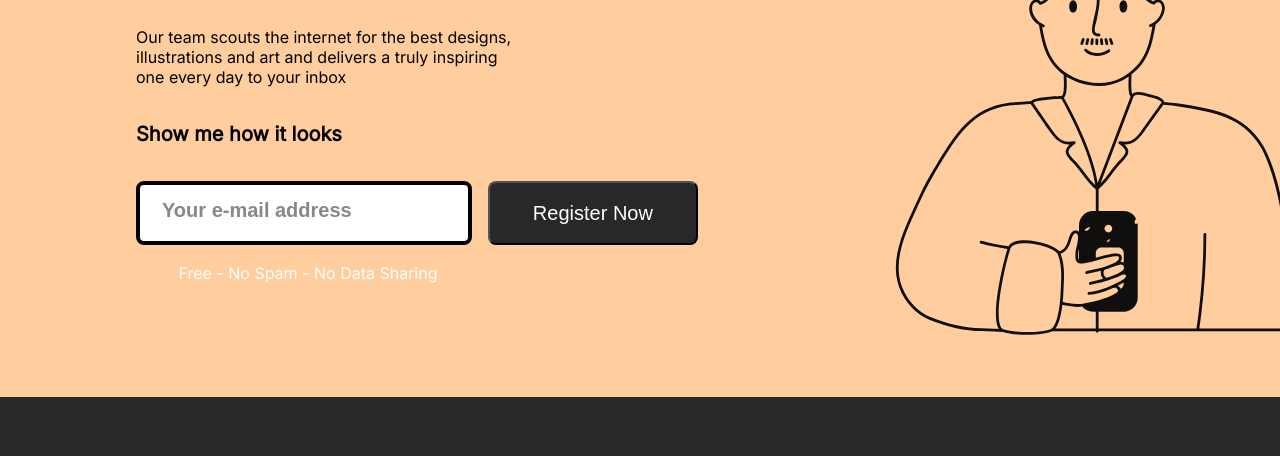
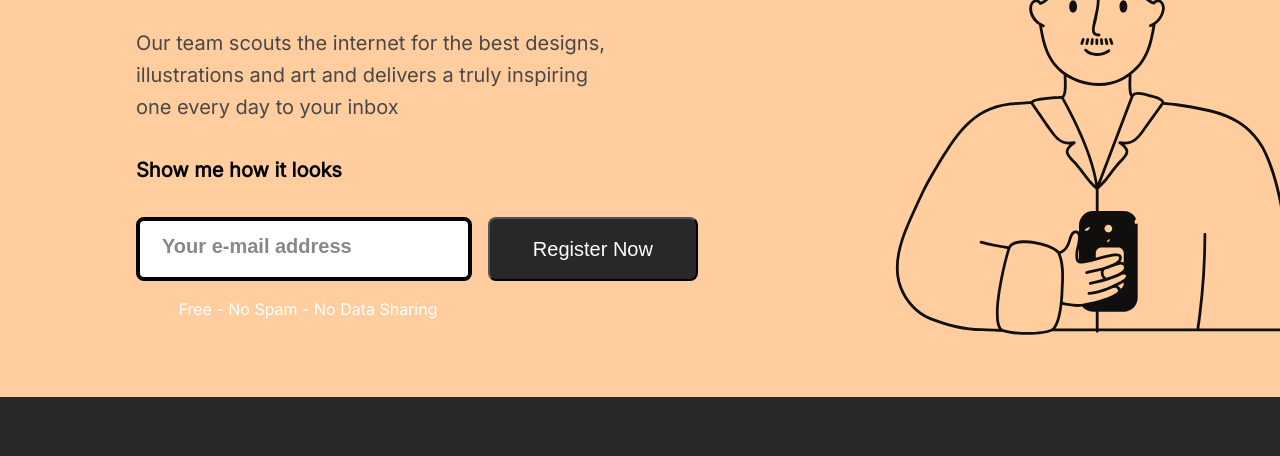
Before and after one commit to abhishekbadole8/Font-End-Assignment, a plain HTML site: page index.html in a window 1280 px wide. Shown: the part 195-651 px from the top of the page. Drawn offline with Linux system fonts and the light colour scheme.

Commit message:
v1.1 resubmit
class name change

```diff
--- a/index.html
+++ b/index.html
@@ -17,7 +17,7 @@
     <section id="first-box">
         <div class="left-box">
             <h1 class="first-heading">An inspiring design delivered to your inbox every morning</h1>
-            <p className="second-heading">Our team scouts the internet for the best designs,<br> illustrations and art and delivers a truly
+            <p class="second-heading">Our team scouts the internet for the best designs,<br> illustrations and art and delivers a truly
                 inspiring <br>
                 one every day to your inbox</p>
             <h3>Show me how it looks</h3>
```
